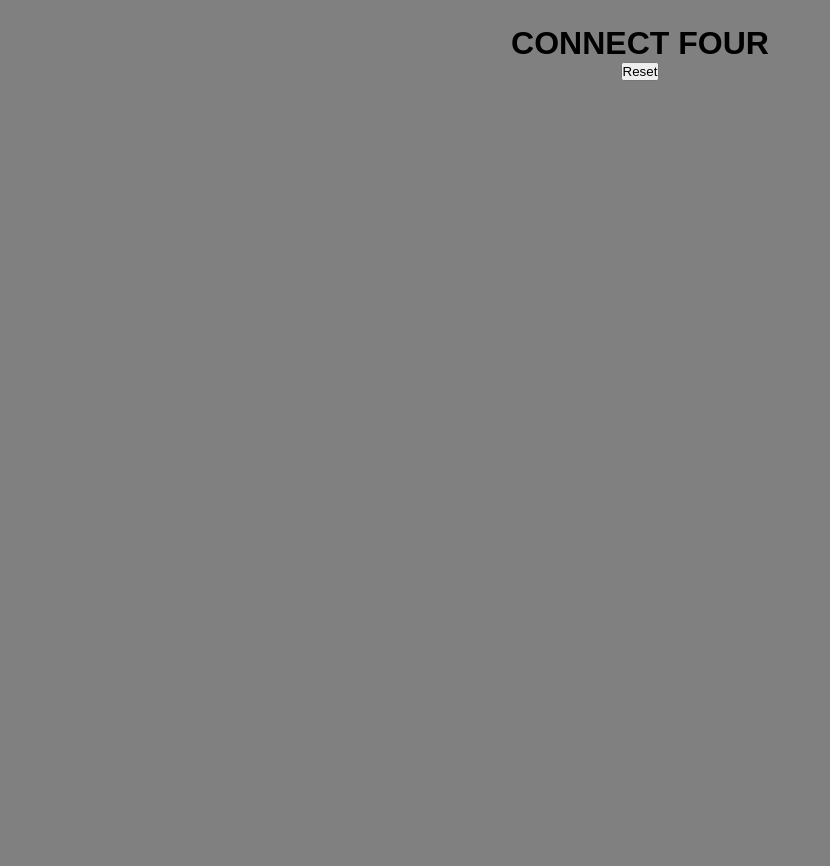
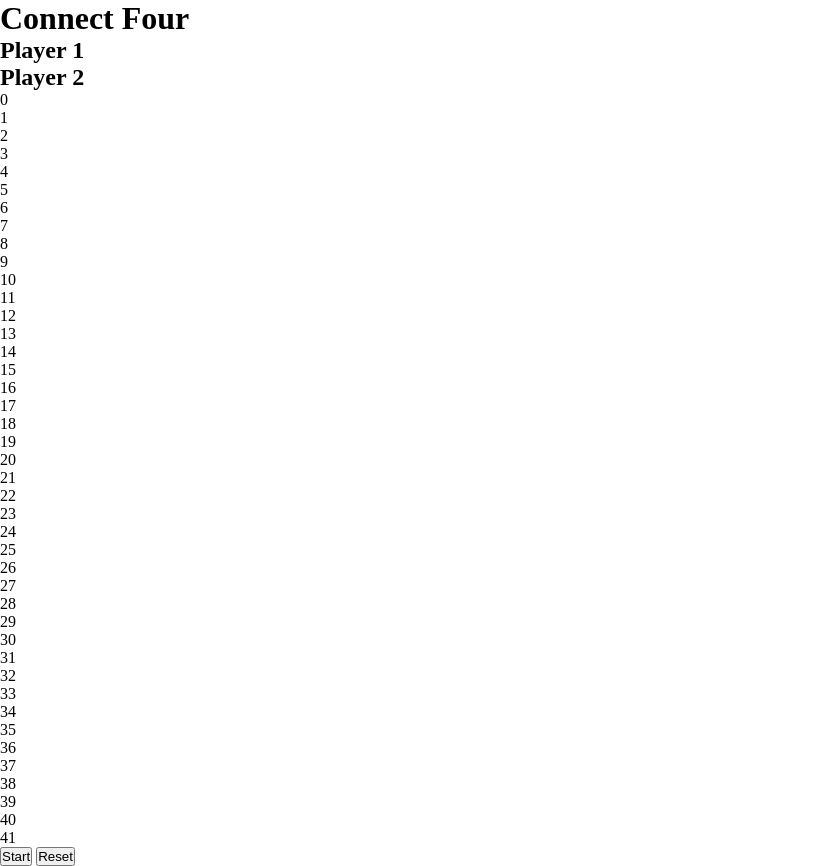
Before and after one commit to tatsuyax25/Project-1-Connect-Four, a plain HTML site: page index.html in a window 1280 px wide. Shown: the whole page, without its empty margins (0-830 px from the left). Before the commit the page ends 800 px from the top, so only its background shows below. Drawn offline with Linux system fonts and the light colour scheme.

Commit message:
Still working

```diff
--- a/css/style.css
+++ b/css/style.css
@@ -1,28 +1,5 @@
 * {
-    margin: 0;
-    padding: 0;
-    box-sizing: border-box;
-  }
-
-  body {
-    align-items: center;
-    background: grey;
-    display: flex;
-    flex-direction: column;
-    font-family: sans-serif;
-    padding: 25px;
-    width: 100%;
-  }
-
-  h1 {
-    text-transform: uppercase;
-  }
-
-  .game-board {
-    display: gird;
-    grid-template-columns: repeat(7, 1fr);
-    grid-template-rows: repeat(7, 1fr);
-    height: 700px;
-    margin: 10px 0 25px;
-    width: 700px;
-  }
+  margin: 0;
+  padding: 0;
+  box-sizing: border-box;
+}
--- a/index.html
+++ b/index.html
@@ -4,67 +4,81 @@
     <meta charset="UTF-8">
     <meta http-equiv="X-UA-Compatible" content="IE=edge">
     <meta name="viewport" content="width=device-width, initial-scale=1.0">
-    <title>Project 1 Connect Four</title>
+    <title>Project-1</title>
     <link rel="stylesheet" href="css/style.css">
-    <script defer src="js/main.js"></script>
+  <script defer src="js/main.js"></script>
 </head>
 <body>
     <h1>Connect Four</h1>
-    <div class="game-border">
-        <div class="cell row-top col-0"></div>
-        <div class="cell row-top col-1"></div>
-        <div class="cell row-top col-2"></div>
-        <div class="cell row-top col-3"></div>
-        <div class="cell row-top col-4"></div>
-        <div class="cell row-top col-5"></div>
-        <div class="cell row-top col-6"></div>
-        <div class="cell row-0 col-0 left-border top-border"></div>
-        <div class="cell row-0 col-1 top-border"></div>
-        <div class="cell row-0 col-2 top-border"></div>
-        <div class="cell row-0 col-3 top-border"></div>
-        <div class="cell row-0 col-4 top-border"></div>
-        <div class="cell row-0 col-5 top-border"></div>
-        <div class="cell row-0 col-6 top-border right-border"></div>
-        <div class="cell row-1 col-0 left-border"></div>
-        <div class="cell row-1 col-1"></div>
-        <div class="cell row-1 col-2"></div>
-        <div class="cell row-1 col-3"></div>
-        <div class="cell row-1 col-4"></div>
-        <div class="cell row-1 col-5"></div>
-        <div class="cell row-1 col-6 right-border"></div>
-        <div class="cell row-2 col-0 left-border"></div>
-        <div class="cell row-2 col-1"></div>
-        <div class="cell row-2 col-2"></div>
-        <div class="cell row-2 col-3"></div>
-        <div class="cell row-2 col-4"></div>
-        <div class="cell row-2 col-5"></div>
-        <div class="cell row-2 col-6 right-border"></div>
-        <div class="cell row-3 col-0 left-border"></div>
-        <div class="cell row-3 col-1"></div>
-        <div class="cell row-3 col-2"></div>
-        <div class="cell row-3 col-3"></div>
-        <div class="cell row-3 col-4"></div>
-        <div class="cell row-3 col-5"></div>
-        <div class="cell row-3 col-6 right-border"></div>
-        <div class="cell row-4 col-0 left-border"></div>
-        <div class="cell row-4 col-1"></div>
-        <div class="cell row-4 col-2"></div>
-        <div class="cell row-4 col-3"></div>
-        <div class="cell row-4 col-4"></div>
-        <div class="cell row-4 col-5"></div>
-        <div class="cell row-4 col-6 right-border"></div>
-        <div class="cell row-5 col-0 bottom-border left-border"></div>
-        <div class="cell row-5 col-1 bottom-border"></div>
-        <div class="cell row-5 col-2 bottom-border"></div>
-        <div class="cell row-5 col-3 bottom-border"></div>
-        <div class="cell row-5 col-4 bottom-border"></div>
-        <div class="cell row-5 col-5 bottom-border"></div>
-        <div class="cell row-5 col-6 bottom-border"></div>
-    </div>
-    <div class="footer">
+    <h2>Player 1</h2>
+    <h2>Player 2</h2>
+    <div class="game-board">
+       <section id="colOne">
+           <div id="0" class="tile">0</div>
+           <div id="0" class="tile">1</div>
+           <div id="0" class="tile">2</div>
+           <div id="0" class="tile">3</div>
+           <div id="0" class="tile">4</div>
+           <div id="0" class="tile">5</div>
+       </section>
+
+       <section id="colTwo">
+        <div id="0" class="tile">6</div>
+        <div id="0" class="tile">7</div>
+        <div id="0" class="tile">8</div>
+        <div id="0" class="tile">9</div>
+        <div id="0" class="tile">10</div>
+        <div id="0" class="tile">11</div>
+    </section>
+
+    <section id="colThree">
+        <div id="0" class="tile">12</div>
+        <div id="0" class="tile">13</div>
+        <div id="0" class="tile">14</div>
+        <div id="0" class="tile">15</div>
+        <div id="0" class="tile">16</div>
+        <div id="0" class="tile">17</div>
+    </section>
+
+    <section id="colFour">
+        <div id="0" class="tile">18</div>
+        <div id="0" class="tile">19</div>
+        <div id="0" class="tile">20</div>
+        <div id="0" class="tile">21</div>
+        <div id="0" class="tile">22</div>
+        <div id="0" class="tile">23</div>
+    </section>
+
+    <section id="colFive">
+        <div id="0" class="tile">24</div>
+        <div id="0" class="tile">25</div>
+        <div id="0" class="tile">26</div>
+        <div id="0" class="tile">27</div>
+        <div id="0" class="tile">28</div>
+        <div id="0" class="tile">29</div>
+    </section>
+
+    <section id="colSix">
+        <div id="0" class="tile">30</div>
+        <div id="0" class="tile">31</div>
+        <div id="0" class="tile">32</div>
+        <div id="0" class="tile">33</div>
+        <div id="0" class="tile">34</div>
+        <div id="0" class="tile">35</div>
+    </section>
+
+    <section id="colSix">
+        <div id="0" class="tile">36</div>
+        <div id="0" class="tile">37</div>
+        <div id="0" class="tile">38</div>
+        <div id="0" class="tile">39</div>
+        <div id="0" class="tile">40</div>
+        <div id="0" class="tile">41</div>
+    </section>
+      <div class="footer">
+          <button class="start">Start</button>
         <button class="reset">Reset</button>
         <span class="status"></span>
-    </div>
-
+      </div>
 </body>
 </html>
--- a/js/main.js
+++ /dev/null
@@ -1,19 +0,0 @@
-/*----- constants -----*/
-
-/*----- app's state (variables) -----*/
-
-/*----- cached element references -----*/
-
-/*----- event listeners -----*/
-
-/*----- functions -----*/
-
-function render() {
-	renderHands();
-	renderControls();
-	if (winner) {
-		renderWinnerMessage();
-	} else {
-		renderTurnMessage();
-	}
-}
```
